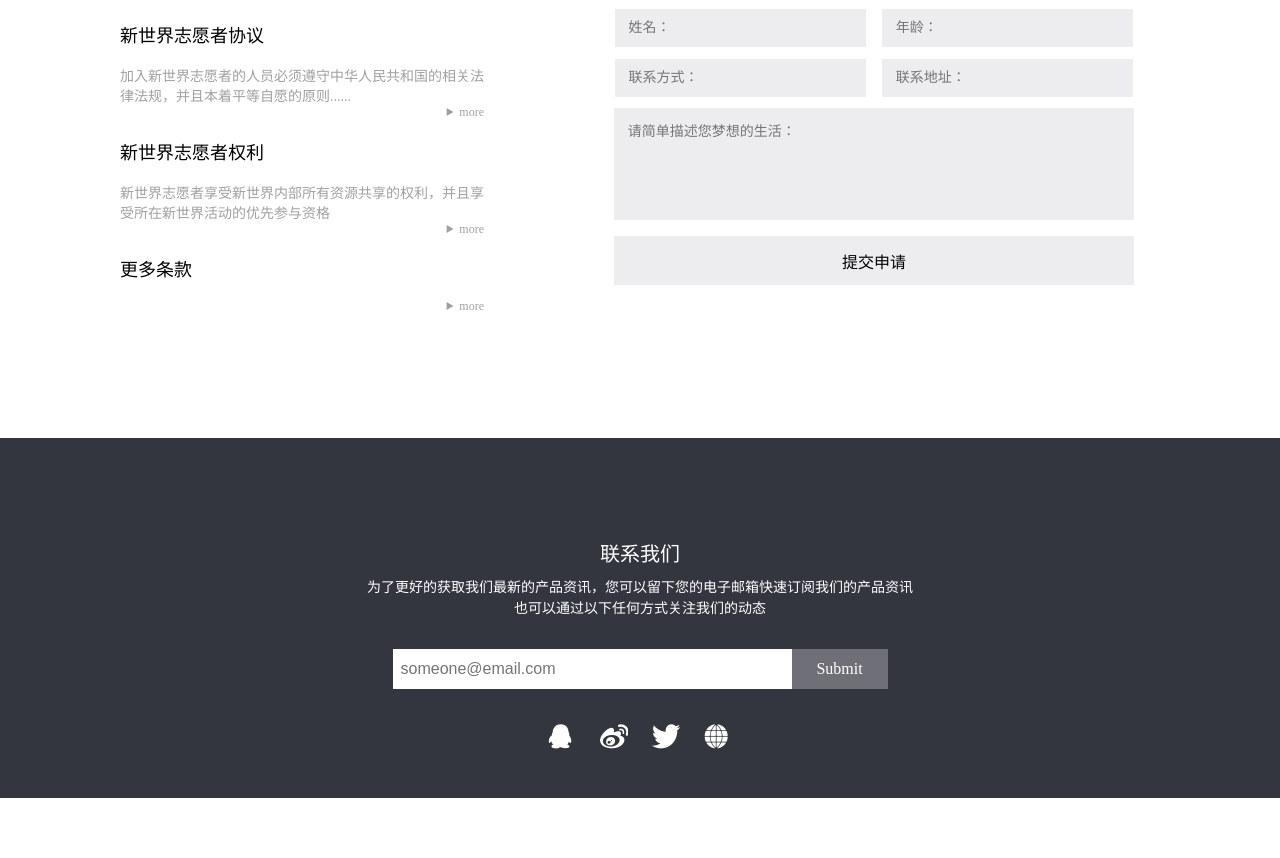
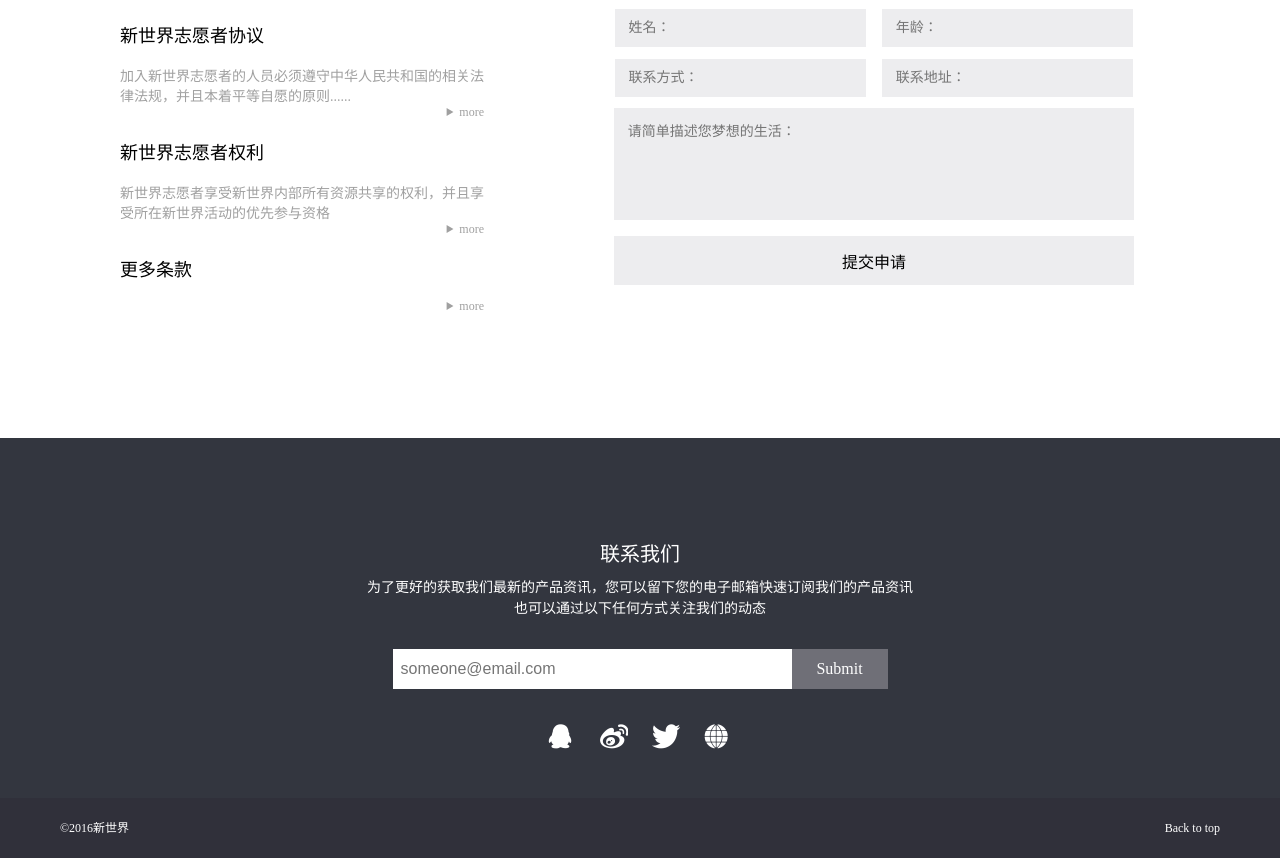
Before and after one commit to 4amup/ife2017, a plain HTML site: page html/task7/index.html in a window 1280 px wide. Shown: the part 3732-4590 px from the top of the page. Before the commit the page ends 4530 px from the top, so only its background shows below. Drawn offline with Linux system fonts and the light colour scheme.

Commit message:
over the task

```diff
--- a/html/task7/css/style.css
+++ b/html/task7/css/style.css
@@ -14,12 +14,11 @@ body nav a {
     text-decoration: none;
     color: #000;
 }
-/*------------------nav-start------------------*/
+/*------------------nav------------------*/
 nav {
     height: 60px;
     min-width: 1280px;
     background-color: #fff;
-    /*background-color: lightgrey;*/
     font-size: 15px;
 }
 nav ul {
@@ -446,3 +445,23 @@ nav #login a:hover {
 .container .contact ul li:nth-child(4) a {
     background-image: url('../img/w3c.png');
 }
+/*------------------footer-------------------*/
+footer {
+    height: 60px;
+    background-color: #30303a;
+    line-height: 60px;
+    color: #fff;
+    font-size: 12px;
+}
+footer p {
+    float: left;
+    margin-left: 5em;
+}
+footer span{
+    float: right;
+    margin-right: 5em;
+}
+footer span a {
+    text-decoration: none;
+    color: #fff;
+}
--- a/html/task7/index.html
+++ b/html/task7/index.html
@@ -8,6 +8,7 @@
         <link rel="shortcut icon" href="favicon.ico">
     </head>
     <body>
+        <a href="top"></a>
         <nav>
             <span>
                 <a href="#">新世界</a>
@@ -179,7 +180,11 @@
                     <li><a href="#"></a></li>
                 </ul>
             </div>
+        </div>
 
-        </div>
+        <footer>
+            <p>&copy2016新世界</p>
+            <span><a href="#top">Back to top</a></span>
+        </footer>
     </body>
 </html>
```
